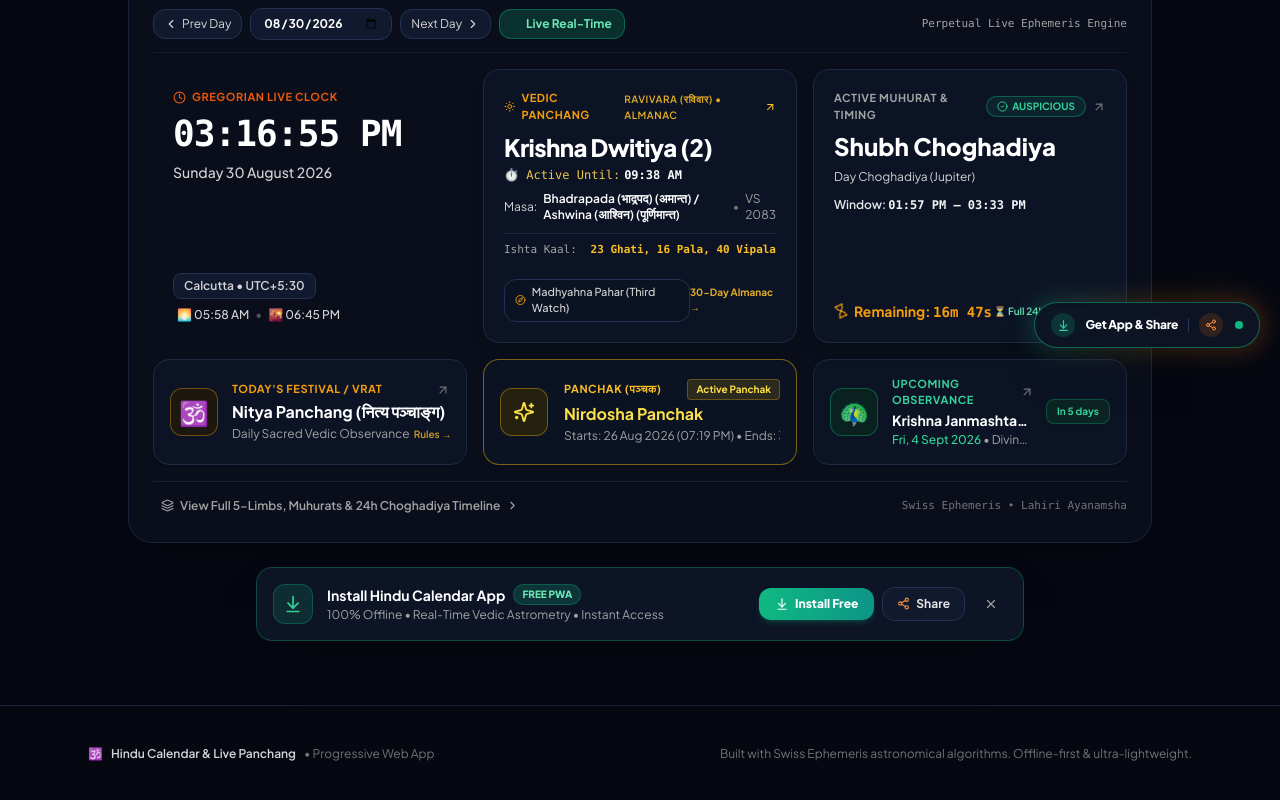
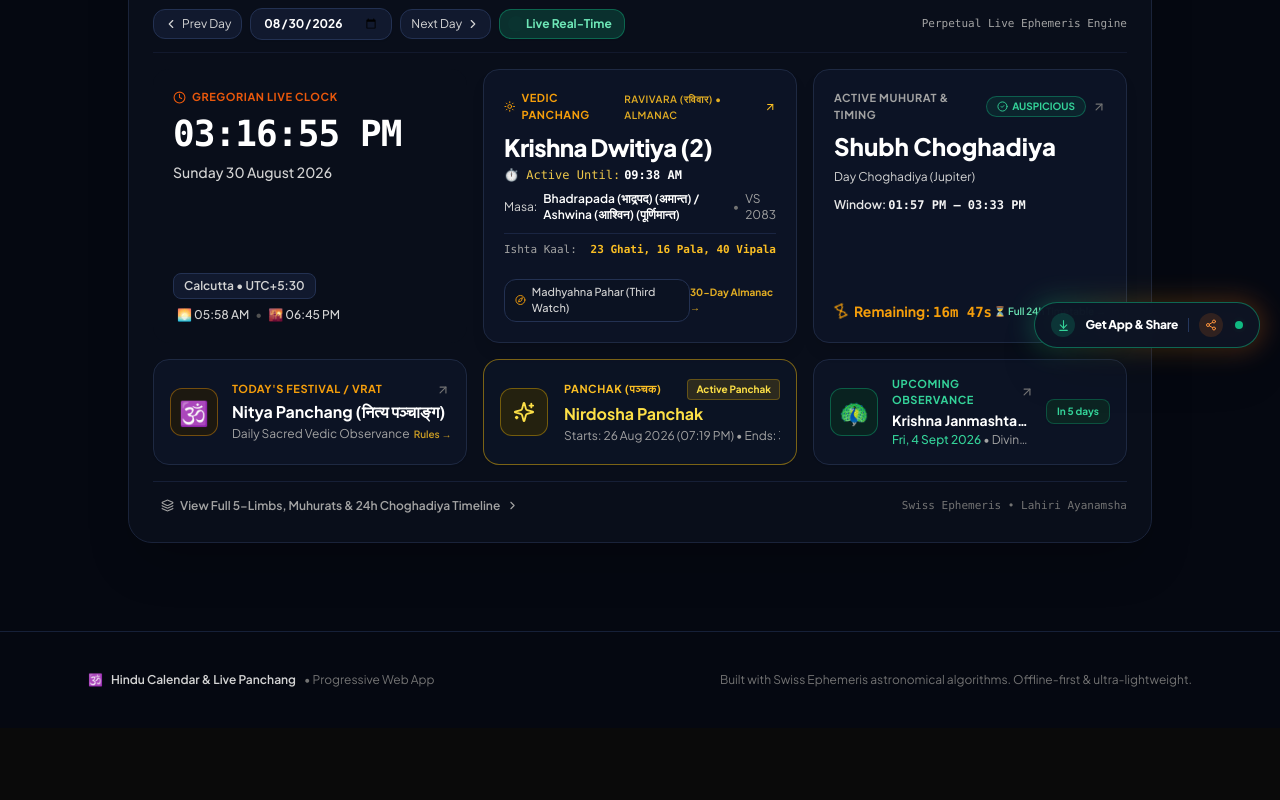
Before and after one commit to manishkana30-jpg/hindu-calendar-widget, a Next.js app: page / in a window 1280 px wide. Shown: the part 432-1232 px from the top of the page. After the commit the page ends 1160 px from the top, so only its background shows below. Built offline with nearby package versions, Linux system fonts and the light colour scheme.

Commit message:
refactor: remove old in-flow banner to keep exclusively the floating action bubble

```diff
--- a/app/page.tsx
+++ b/app/page.tsx
@@ -1,71 +1,18 @@
 "use client";
 
-import React, { useEffect, useState } from 'react';
-import {
-  Sparkles, ArrowDownToLine,
-  Share2, X
-} from 'lucide-react';
+import React, { useEffect } from 'react';
+import { Sparkles } from 'lucide-react';
 import { HinduPanchangWidget } from './components/HinduPanchangWidget';
-import { PWAInstallModal } from './components/PWAInstallModal';
-import { ShareModal } from './components/ShareModal';
 
 export default function LandingPage() {
-  const [deferredPrompt, setDeferredPrompt] = useState<any>(null);
-  const [isInstallModalOpen, setIsInstallModalOpen] = useState(false);
-  const [isShareModalOpen, setIsShareModalOpen] = useState(false);
-  const [isBannerDismissed, setIsBannerDismissed] = useState(false);
-
   useEffect(() => {
-    // Listen for the native PWA beforeinstallprompt event
-    const handleBeforeInstallPrompt = (e: any) => {
-      e.preventDefault();
-      setDeferredPrompt(e);
-    };
-
-    window.addEventListener('beforeinstallprompt', handleBeforeInstallPrompt);
-
     // Register Service Worker for offline PWA
     if ('serviceWorker' in navigator && process.env.NODE_ENV === 'production') {
       navigator.serviceWorker.register('/sw.js').catch((err) => {
         console.log('SW registration error:', err);
       });
     }
-
-    return () => {
-      window.removeEventListener('beforeinstallprompt', handleBeforeInstallPrompt);
-    };
   }, []);
-
-  const handleInstallClick = async () => {
-    if (deferredPrompt) {
-      deferredPrompt.prompt();
-      const { outcome } = await deferredPrompt.userChoice;
-      if (outcome === 'accepted') {
-        setDeferredPrompt(null);
-      }
-    }
-    // Also open the installation modal guide
-    setIsInstallModalOpen(true);
-  };
-
-  const handleShareClick = async () => {
-    const shareData = {
-      title: 'Hindu Calendar & Live Panchang',
-      text: 'Experience high-precision Vedic Panchang with live Ishta Kaal, 8-Pahar, real-time Muhurats & Dharmashastra rules. Install directly as a 100% warning-free Web App (PWA):',
-      url: typeof window !== 'undefined' ? window.location.origin : 'https://vikram-samvat-widget.vercel.app'
-    };
-
-    if (navigator.share) {
-      try {
-        await navigator.share(shareData);
-      } catch (err) {
-        // User cancelled or fallback to modal
-        setIsShareModalOpen(true);
-      }
-    } else {
-      setIsShareModalOpen(true);
-    }
-  };
 
   return (
     <div className="min-h-screen bg-[#050811] text-neutral-100 font-sans selection:bg-orange-500/30 selection:text-orange-200">
@@ -126,57 +73,6 @@ export default function LandingPage() {
           <HinduPanchangWidget />
         </div>
 
-        {/* ── Single Unified App Banner (Install & Share) - In-flow below widget so it NEVER hides events ── */}
-        {!isBannerDismissed && (
-          <div className="w-full max-w-3xl mx-auto mt-6 text-left">
-            <aside
-              aria-label="App Installation & Share Banner"
-              className="bg-[#0e1629]/95 backdrop-blur-xl border border-emerald-500/30 hover:border-emerald-500/50 shadow-2xl rounded-2xl p-3.5 sm:p-4 flex flex-col sm:flex-row items-center justify-between gap-3.5 sm:gap-4 transition-all"
-            >
-              <div className="flex items-center gap-3.5 min-w-0 w-full sm:w-auto">
-                <div className="w-10 h-10 rounded-xl bg-emerald-500/15 border border-emerald-500/30 flex items-center justify-center text-emerald-400 flex-shrink-0">
-                  <ArrowDownToLine size={20} />
-                </div>
-                <div className="min-w-0 flex-1">
-                  <div className="flex items-center gap-2">
-                    <p className="text-xs sm:text-sm font-bold text-white">Install Hindu Calendar App</p>
-                    <span className="px-2 py-0.5 rounded-full text-[10px] font-extrabold bg-emerald-500/20 text-emerald-300 border border-emerald-500/30 uppercase">
-                      Free PWA
-                    </span>
-                  </div>
-                  <p className="text-[11px] sm:text-xs text-neutral-400 mt-0.5 truncate">
-                    100% Offline • Real-Time Vedic Astrometry • Instant Access
-                  </p>
-                </div>
-              </div>
-
-              <div className="flex items-center gap-2 flex-shrink-0 w-full sm:w-auto justify-end">
-                <button
-                  onClick={handleInstallClick}
-                  className="px-4 py-2 rounded-xl bg-gradient-to-r from-emerald-500 to-teal-600 hover:from-emerald-400 hover:to-teal-500 text-white font-extrabold text-xs transition-all shadow-md shadow-emerald-500/20 active:scale-95 cursor-pointer flex items-center gap-1.5"
-                >
-                  <ArrowDownToLine size={14} />
-                  <span>Install Free</span>
-                </button>
-                <button
-                  onClick={handleShareClick}
-                  className="px-3.5 py-2 rounded-xl bg-[#11192e] hover:bg-[#1a2645] border border-[#233152] text-neutral-200 hover:text-white font-bold text-xs transition-all active:scale-95 cursor-pointer flex items-center gap-1.5"
-                >
-                  <Share2 size={13} className="text-orange-400" />
-                  <span>Share</span>
-                </button>
-                <button
-                  onClick={() => setIsBannerDismissed(true)}
-                  aria-label="Dismiss Banner"
-                  className="w-8 h-8 rounded-lg hover:bg-neutral-800 text-neutral-400 hover:text-white flex items-center justify-center transition-colors cursor-pointer ml-0.5"
-                >
-                  <X size={14} />
-                </button>
-              </div>
-            </aside>
-          </div>
-        )}
-
       </section>
 
       {/* ── Footer ── */}
@@ -193,20 +89,6 @@ export default function LandingPage() {
         </div>
       </footer>
 
-      {/* ── PWA Installation Modal & Platform Guide ── */}
-      <PWAInstallModal
-        isOpen={isInstallModalOpen}
-        onClose={() => setIsInstallModalOpen(false)}
-        onDirectInstall={handleInstallClick}
-        deferredPrompt={deferredPrompt}
-      />
-
-      {/* ── Share Modal (Bluetooth, WhatsApp, LINE, Telegram, etc.) ── */}
-      <ShareModal
-        isOpen={isShareModalOpen}
-        onClose={() => setIsShareModalOpen(false)}
-      />
-
     </div>
   );
 }
```
